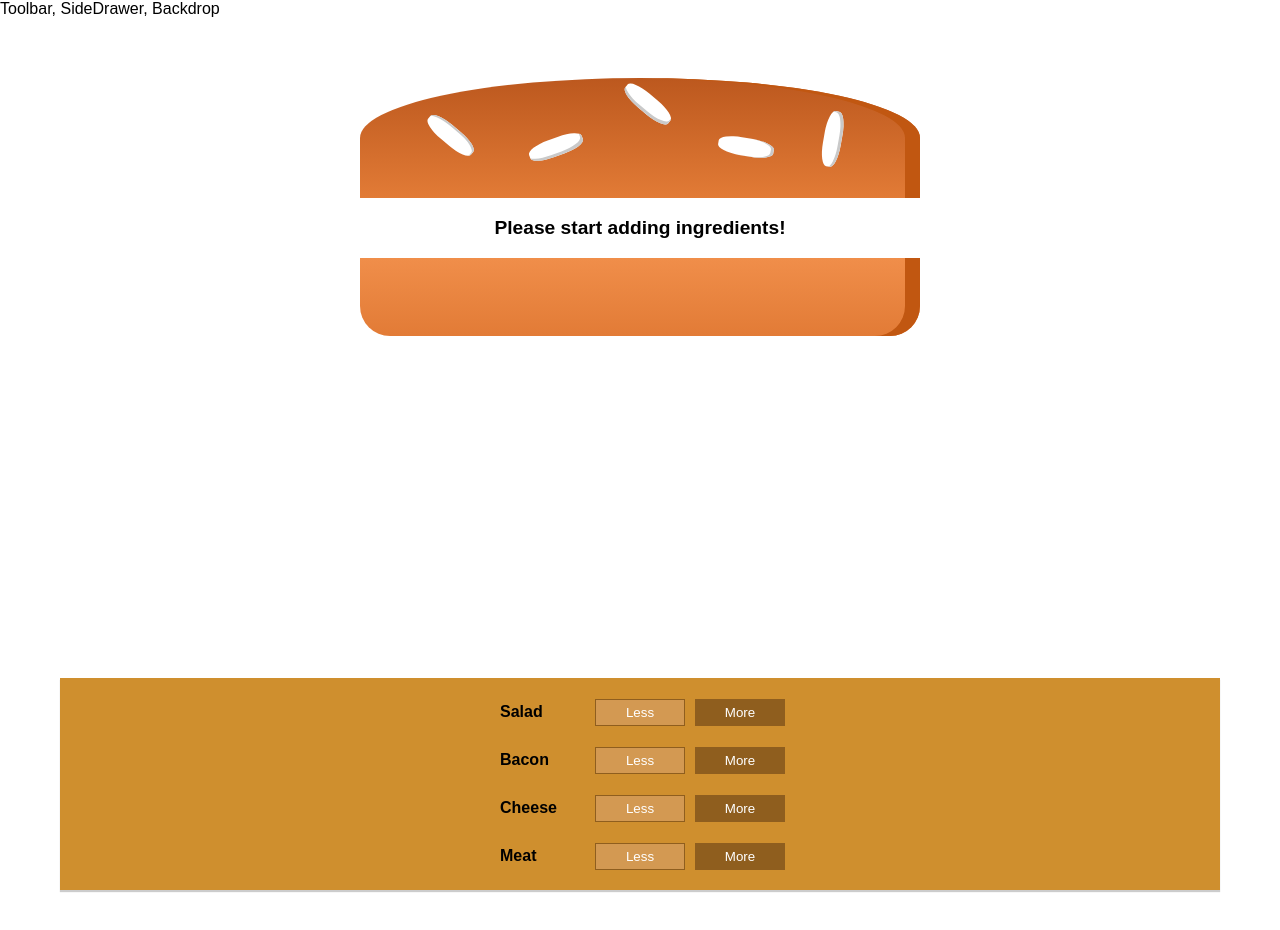
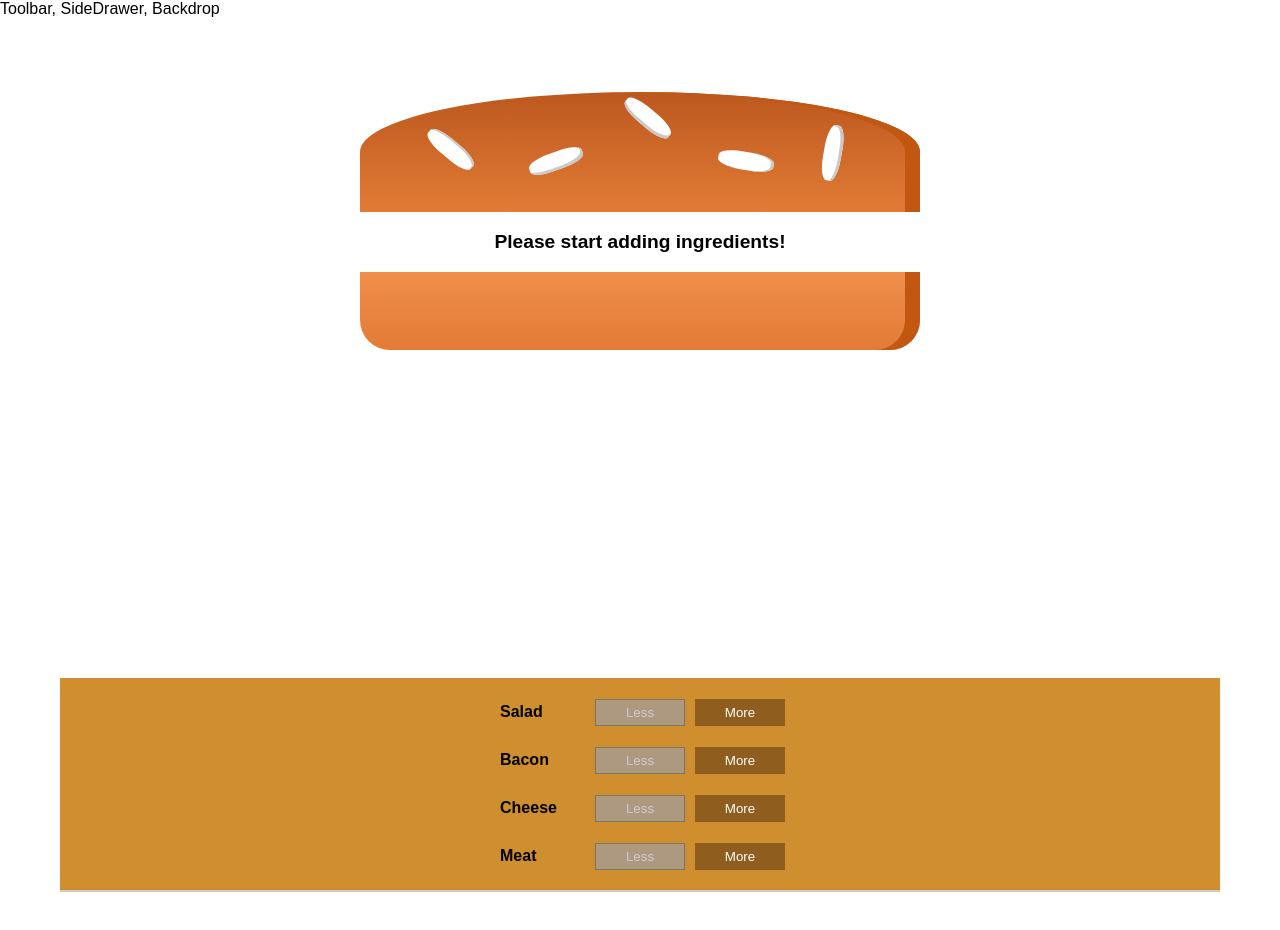
Before and after one commit to AndroshchukSerhii/burger-app, a React app: page / in a window 1280 px wide. Shown: the top 930 px of the page. Built offline with nearby package versions, Linux system fonts and the light colour scheme.

Commit message:
Connecting State to Controls

```diff
--- a/src/components/Burger/BuildControls/BuildControl/BuildControl.js
+++ b/src/components/Burger/BuildControls/BuildControl/BuildControl.js
@@ -8,8 +8,8 @@
 const buildControl = (props) => (
   <div className={classes.BuildControl}>
       <div className={classes.Label}>{props.label}</div>
-      <button className={classes.Less}>Less</button>
-      <button className={classes.More}>More</button>
+      <button className={classes.Less} onClick={props.removed} disabled={props.disabled}>Less</button>
+      <button className={classes.More} onClick={props.added}>More</button>
   </div>
 );
 
--- a/src/components/Burger/BuildControls/BuildControls.js
+++ b/src/components/Burger/BuildControls/BuildControls.js
@@ -11,7 +11,12 @@
 const buildControls = (props) => (
     <div className={classes.BuildControls}>
         {controls.map(ctrl => (
-            <BuildControl key={ctrl.label} label={ctrl.label}/>
+            <BuildControl
+                key={ctrl.label}
+                label={ctrl.label}
+                added={() => props.ingredientAdded(ctrl.type)}
+                removed = {() => props.ingredientRemoved(ctrl.type)}
+                disabled={props.disabled[ctrl.type]}/>
         ))}
     </div>
 );
--- a/src/components/Burger/Burger.css
+++ b/src/components/Burger/Burger.css
@@ -2,6 +2,7 @@
     width: 100%;
     margin: auto;
     height: 250px;
+    overflow-Y: scroll;
     text-align: center;
     font-weight: bold;
     font-size: 1.2rem;
--- a/src/containers/BurgerBuilder/BurgerBuilder.js
+++ b/src/containers/BurgerBuilder/BurgerBuilder.js
@@ -2,6 +2,14 @@
 import  Aox from '../../hoc/Aox';
 import Burger from '../../components/Burger/Burger';
 import  BuildControls from '../../components/Burger/BuildControls/BuildControls';
+
+const INGREDIENT_PRICES = {
+    saled: 0.5,
+    cheese: 0.4,
+    meat: 1.3,
+    bacon: 0.7
+};
+
 class BurgerBuilder extends Component {
     state = {
         ingredients: {
@@ -9,13 +17,51 @@
             bacon: 0,
             cheese: 0,
             meat: 0
+        },
+        totalPrice: 4
+    };
+    addIngredientHandler = (type) => {
+        const oldCount = this.state.ingredients[type];
+        const updatedCount = oldCount + 1;
+        const updatedIngredients = {
+            ...this.state.ingredients
+        };
+        updatedIngredients[type] = updatedCount;
+        const priceAddition = INGREDIENT_PRICES[type];
+        const oldPrice = this.state.totalPrice;
+        const newPrice = oldPrice + priceAddition;
+        this.setState({totalPrice: newPrice, ingredients: updatedIngredients});
+    };
+    removeIngredientHandler = (type) => {
+        const oldCount = this.state.ingredients[type];
+        if (oldCount <= 0) {
+            return;
         }
+        const updatedCount = oldCount - 1;
+        const updatedIngredients = {
+            ...this.state.ingredients
+        };
+        updatedIngredients[type] = updatedCount;
+        const priceDeduction = INGREDIENT_PRICES[type];
+        const oldPrice = this.state.totalPrice;
+        const newPrice = oldPrice - priceDeduction;
+        this.setState({totalPrice: newPrice, ingredients: updatedIngredients});
     };
+
     render () {
+        const disabledInfo = {
+            ...this.state.ingredients
+        };
+        for (let key in disabledInfo) {
+            disabledInfo[key] = disabledInfo[key] <= 0;
+        }
         return (
             <Aox>
                 <Burger ingredients={this.state.ingredients}/>
-                <BuildControls />
+                <BuildControls
+                    ingredientAdded = {this.addIngredientHandler}
+                    ingredientRemoved = {this.removeIngredientHandler}
+                    disabled ={disabledInfo} />
             </Aox>
         )
     }
```
